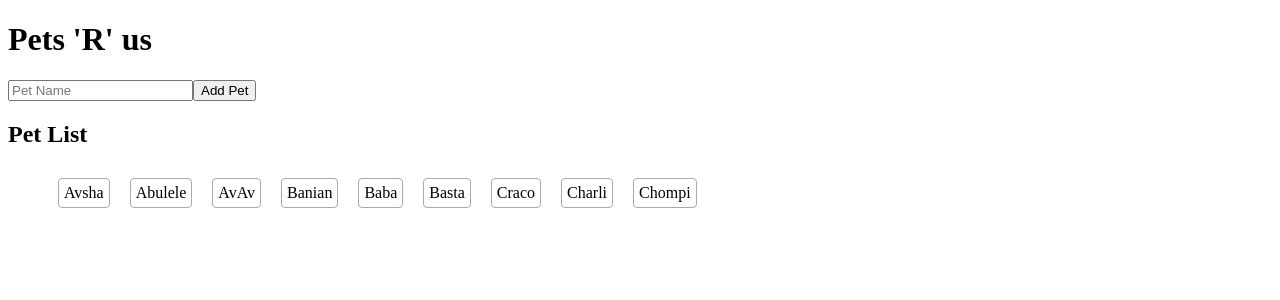
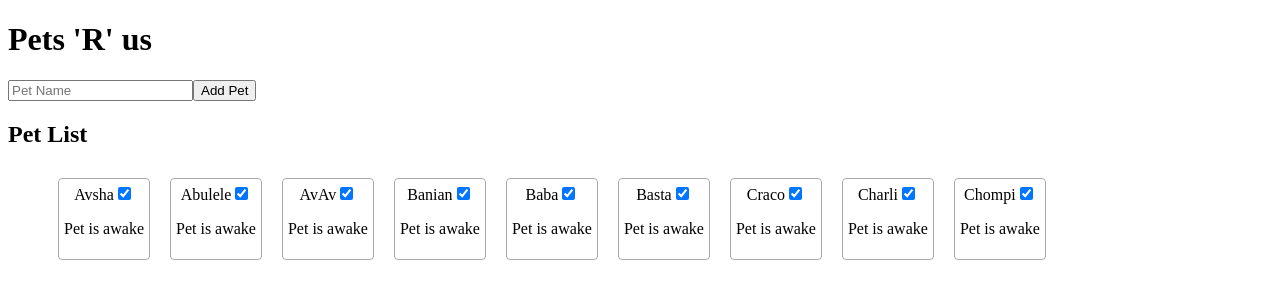
Before and after one commit to misterBIT/angular-workshop-april17, an Angular app: page / in a window 1280 px wide. Shown: the top 300 px of the page. Built offline with nearby package versions, Linux system fonts and the light colour scheme.

Commit message:
add awake in component and allow edit

```diff
--- a/src/app/pets/pet-list.component.ts
+++ b/src/app/pets/pet-list.component.ts
@@ -10,6 +10,10 @@ import {PetService} from './pet.service';
       <ul>
         <li *ngFor="let pet of petService.pets">
           <span class="petName">{{pet.name}}</span>
+          <input type="checkbox" [(ngModel)]="pet.awake">
+          <p [hidden]="!pet.awake">
+            Pet is awake
+          </p>
         </li>
       </ul>
     </section>
```
